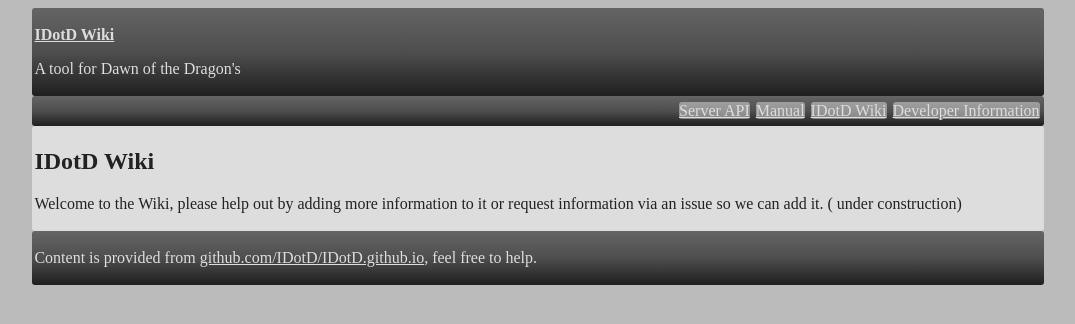
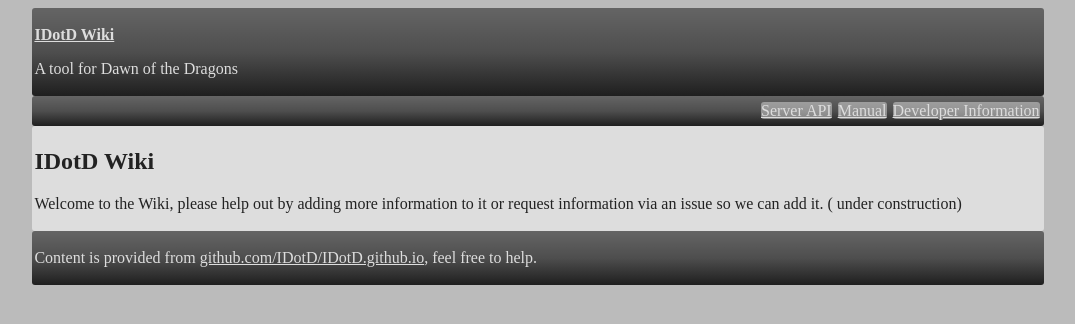
Before and after one commit to IDotD/IDotD.github.io, a Jekyll site: the page built from index.md, in a window 1280 px wide. Shown: the top 324 px of the page, without its empty margins (102-1177 px from the left). Built offline with Jekyll 4.4.1, drawn with Linux system fonts in a browser that asks for light colours.

Commit message:
Update default.html

```diff
--- a/_layouts/default.html
+++ b/_layouts/default.html
@@ -9,15 +9,17 @@
     <body>
         <div class="dark bar">
             <p><a href="{{ site.baseurl }}/"><strong>IDotD Wiki</strong></a></p>
-            <p>A tool for Dawn of the Dragon's</p>
+            <p>A tool for Dawn of the Dragons</p>
         </div>
         <div class="dark bar">
             <nav class="nav-primary" role="navigation" >
                 <ul>
                     {% for p in site.pages %}
-                    <li>
-                        <a {% if p.url == page.url %}class="active"{% endif %} href="{{ site.baseurl }}{{ p.url }}">{{ p.title }}</a>
-                    </li>
+                        {% unless p.url == '/' %}
+                            <li>
+                                <a {% if p.url == page.url %}class="active"{% endif %} href="{{ site.baseurl }}{{ p.url }}">{{ p.title }}</a>
+                            </li>
+                        {% endunless %}
                     {% endfor %}
                 </ul>
             </nav>
```
